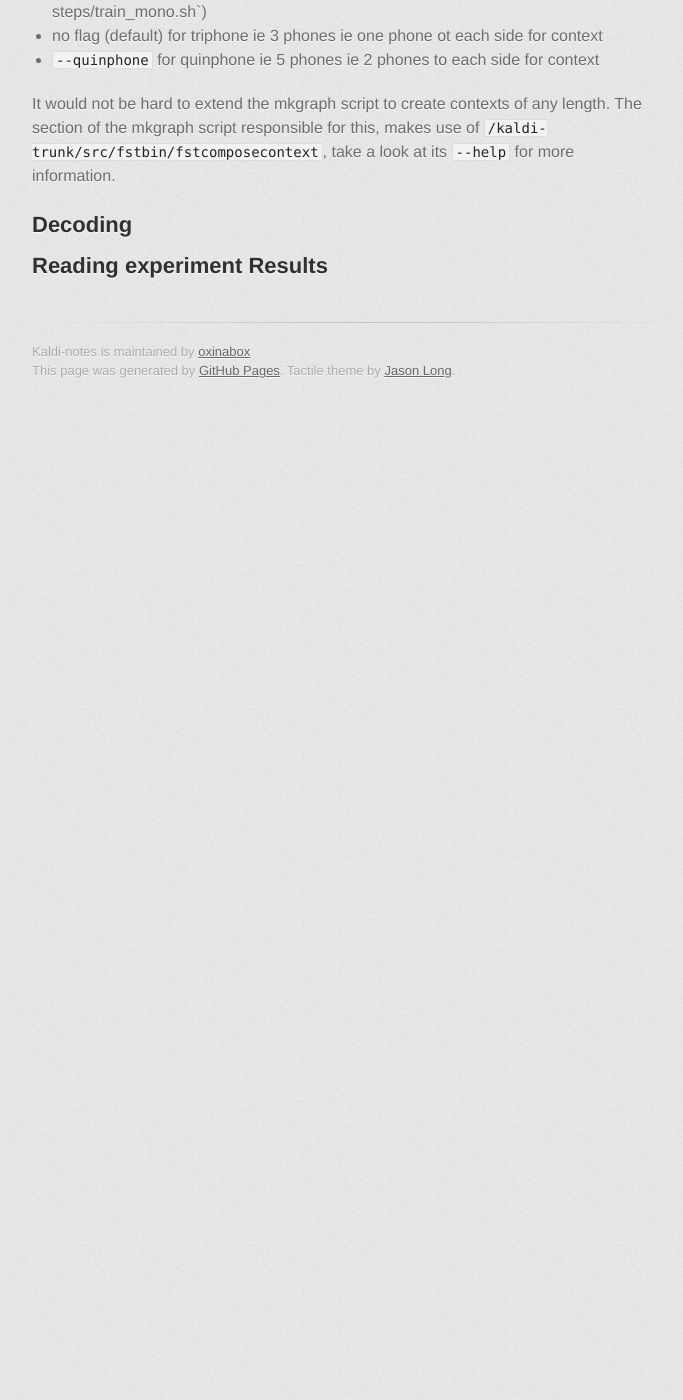
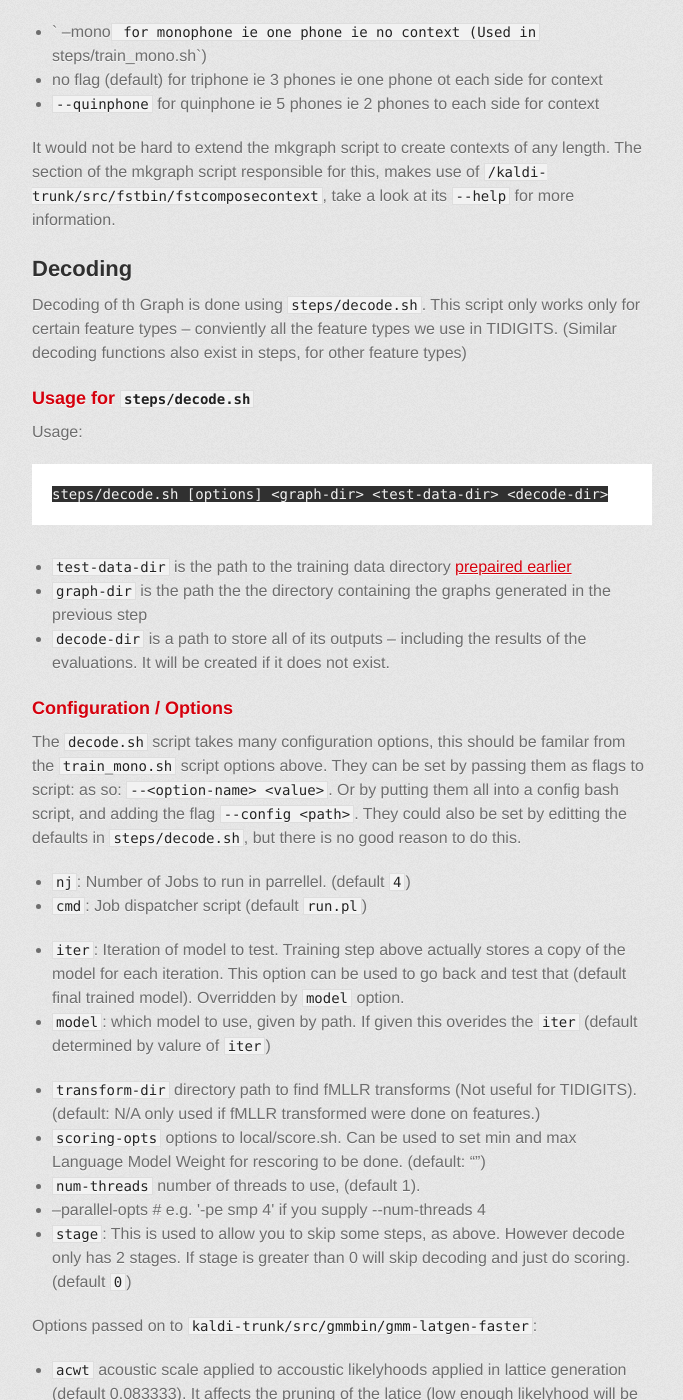
Before and after one commit to oxinabox/Kaldi-Notes, a Jekyll site: the page built from tidigits/train_eval.md, in a window 1280 px wide and 1400 px high, scrolled down 4312 px. Shown: the whole window, without its empty margins (298-981 px from the left). Built offline with Jekyll 4.4.1, drawn with Linux system fonts in a browser that asks for light colours; some web fonts are replaced; Markdown is read by kramdown in place of the engine named in the settings; before the commit the page ends 4723 px from its top, so only the background shows below that; some of the changed text lies outside the part shown.

Commit message:
=quick submission.

````diff
--- a/tidigits/train_eval.md
+++ b/tidigits/train_eval.md
@@ -81,6 +81,8 @@ This defines (amoung other things), how many GMMs there are initially.
 ####Compile Training Graphs (Stage -2)
 uses `/kaldi-trunk/source/bin/compile-training-graphs`.
 Call that with the `--help` option for more info.
+
+See [this section of the documentation](http://kaldi.sourceforge.net/graph_recipe_train.html).
 
 ####Align Data Equally (Stage -1)
 Creates an equally spaced alignment. As a starting point for further alignment stages.
@@ -184,4 +186,53 @@ makes use of `/kaldi-trunk/src/fstbin/fstcomposecontext`, take a look at its `--
 
 ##Decoding
 
-##Reading experiment Results
+Decoding of th Graph is done using `steps/decode.sh`.
+This script only works only for certain feature types -- conviently all the feature types we use in TIDIGITS. (Similar decoding functions also exist in steps, for other feature types)
+
+###Usage for `steps/decode.sh`
+
+Usage:
+```
+steps/decode.sh [options] <graph-dir> <test-data-dir> <decode-dir>
+```
+
+ - `test-data-dir` is the path to the training data directory [prepaired earlier](./data_prep)
+ - `graph-dir` is the path the the directory containing the graphs generated in the previous step
+ - `decode-dir` is a path to store all of its outputs -- including the results of the evaluations. It will be created if it does not exist.
+
+###Configuration / Options
+The `decode.sh` script takes many configuration options, this should be familar from the `train_mono.sh` script options above.
+They can be set by passing them as flags to script: as so: `--<option-name> <value>`.
+Or by putting them all into a config bash script, and adding the flag `--config <path>`.
+They could also be set by editting the defaults in `steps/decode.sh`, but there is no good reason to do this.
+
+
+ * `nj`: Number of Jobs to run in parrellel. (default `4`)
+ * `cmd`:  Job dispatcher script  (default `run.pl`)
+
+
+ * `iter`: Iteration of model to test. Training step above actually stores a copy of the model for each iteration. This option can be used to go back and test that (default final trained model). Overridden by `model` option.
+ * `model`: which model to use, given by path. If given this overides the `iter` (default determined by valure of `iter`)
+
+ * `transform-dir` directory path to find fMLLR transforms (Not useful for TIDIGITS). (default: N/A only used if fMLLR transformed were done on features.)
+ * `scoring-opts` options to local/score.sh. Can be used to set min and max Language Model Weight for rescoring to be done. (default: "")
+ * `num-threads` number of threads to use, (default 1).
+ *  --parallel-opts <opts>                           # e.g. '-pe smp 4' if you supply --num-threads 4
+ * `stage`: This is used to allow you to skip some steps, as above. However decode only has 2 stages. If stage is greater than 0 will skip decoding and just do scoring. (default `0`)
+
+Options passed on to `kaldi-trunk/src/gmmbin/gmm-latgen-faster`:
+
+ * `acwt` acoustic scale applied to accoustic likelyhoods applied in lattice generation (default 0.083333). It affects the pruning of the latice (low enough likelyhood will be pruned).
+ * `max_active` (default 7000)
+ * `beam` decoding beam (default 13.0)
+ * `lattice_beam` latice generation beam (default 6.0)
+
+
+
+
+###Lattices
+[This blog post](http://codingandlearning.blogspot.com.au/search/label/KWS14) gives an introduction to the Latices in Kaldi quiet well.
+ Quoting from it:
+
+ >To decode an utterance with T frames, the WFST interpretation is as follows. We construct an accepter, or WFSA (WFST with the same input and output symbol for all the arcs). It has T+1 states, with an arc for each cobmination of (time, context-dependent HMM state). The costs on there arcs correspond to negated and scaled acoustic log-likelihood. Call this acceptor U, then the complete search space is:
+ S= U * HCLG, where * represents the composition operation and HCLG is the decoding graph generated for Kaldi. HCLG integrates the HMM transition, context expansion, lexicon and most importantly the language model. In composition, the weights are added together. As they are negated log-likelihoods, it is effectively multiplying the original probabilities
````
